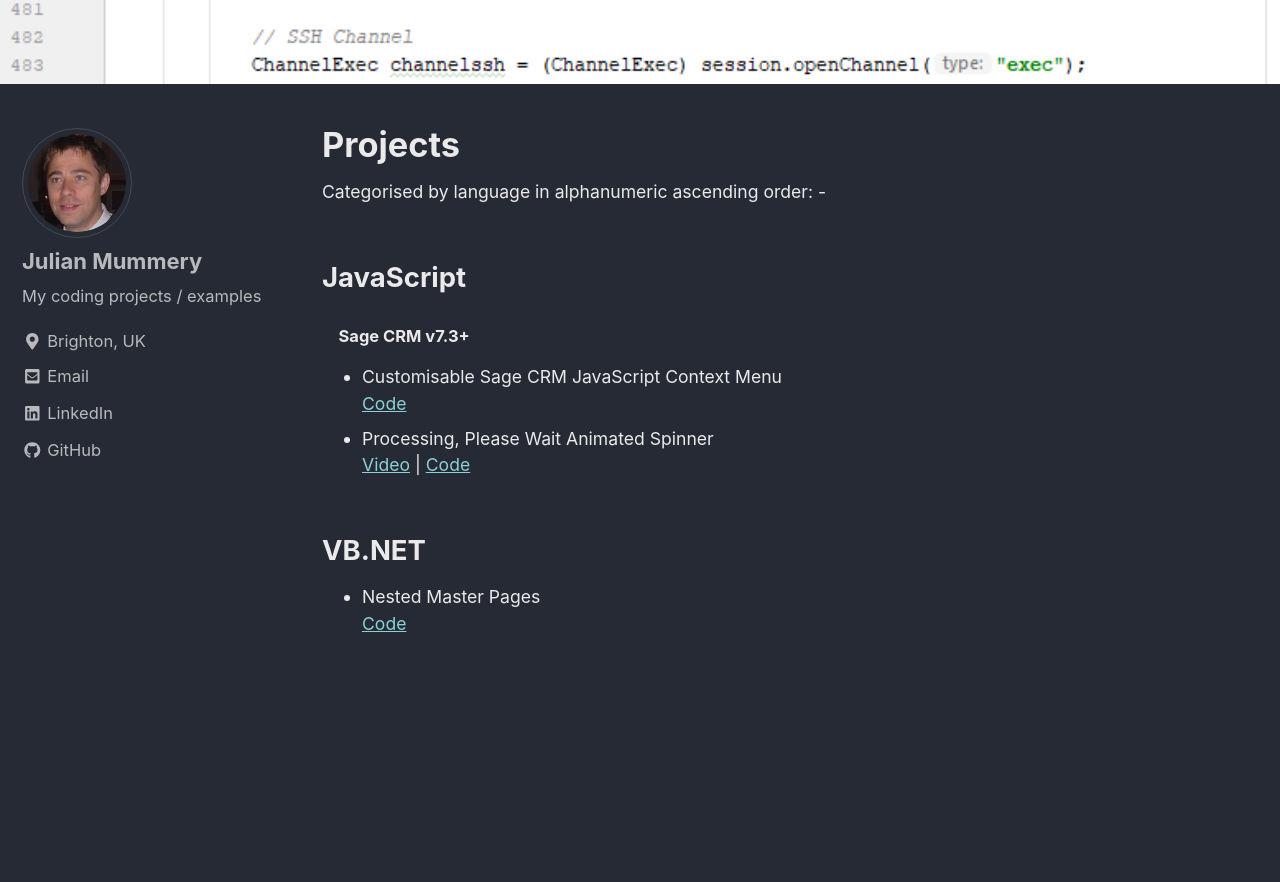
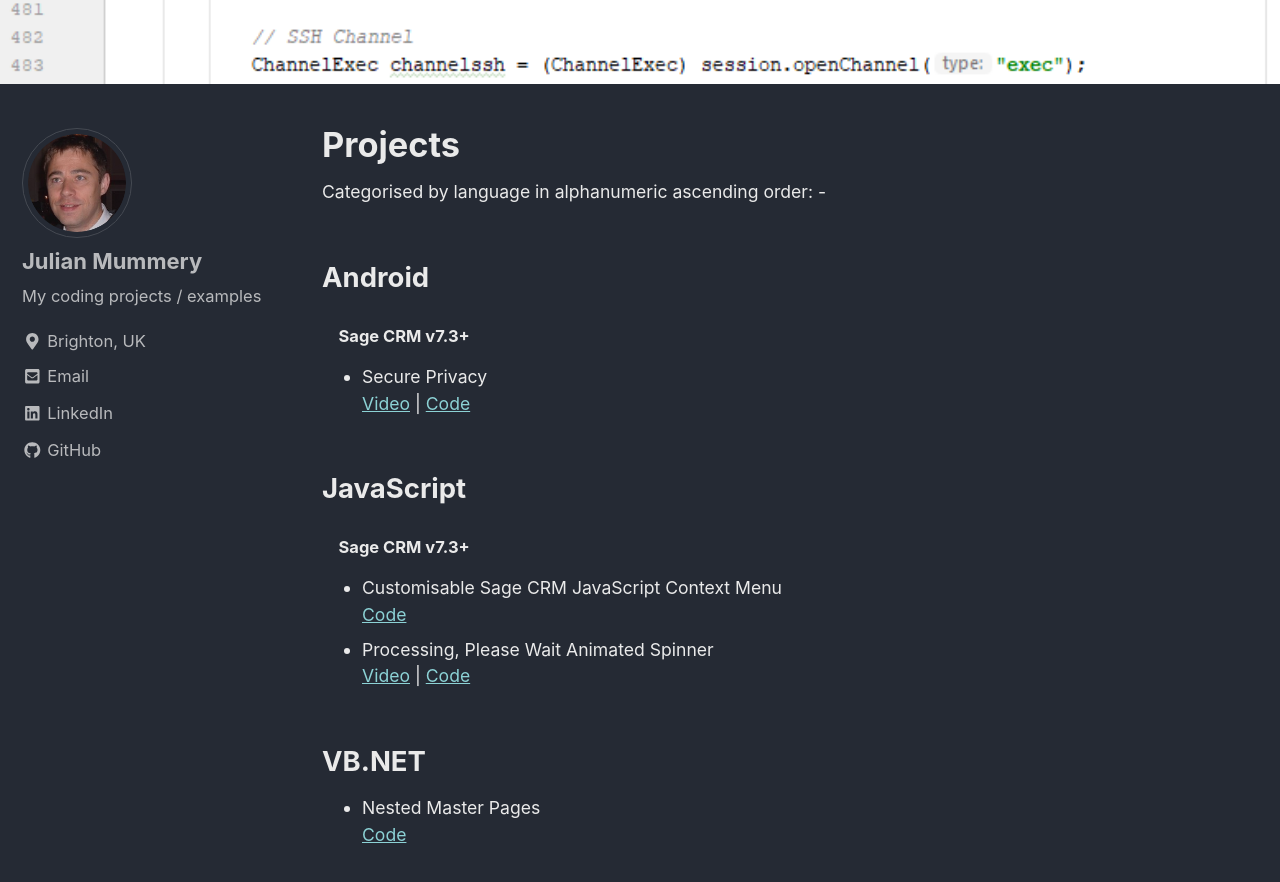
Before and after one commit to julianmummery/julianmummery.github.io, a Jekyll site: the page built from _pages/coding-projects.md, in a window 1280 px wide and 900 px high, scrolled down 304 px. Shown: the top 882 px of the window. Built offline with Jekyll 4.4.1, drawn with Linux system fonts in a browser that asks for light colours; nearby versions of some CDN libraries.

Commit message:
Update coding-projects.md

```diff
--- a/_pages/coding-projects.md
+++ b/_pages/coding-projects.md
@@ -9,15 +9,31 @@
 
 <p style="font-size:0.80em; margin-top:0; margin-bottom: 0;">Categorised by language in alphanumeric ascending order: -</p>
 
+<h2>Android</h2>
+<h5 style="padding-left:1em;">Sage CRM v7.3+</h5>
+<ul style="font-size:0.80em;">
+  <li>Secure Privacy
+  <br>
+  <a href="https://github.com/julianmummery/sagecrm-please-wait-animation/blob/master/secure-privacy.mp4?raw=true" target="_blank">Video</a> |
+  <a href="https://github.com/julianmummery/secure-privacy" target="_blank">Code</a></li>
+</ul>
+
 <h2>JavaScript</h2>
 <h5 style="padding-left:1em;">Sage CRM v7.3+</h5>
 <ul style="font-size:0.80em;">
-  <li>Customisable Sage CRM JavaScript Context Menu <br> <a href="https://github.com/julianmummery/sagecrm-context-menu" target="_blank">Code</a></li>
-  <li>Processing, Please Wait Animated Spinner <br> <a href="https://github.com/julianmummery/sagecrm-please-wait-animation/blob/master/SageCRM-Loading-Anim.mp4?raw=true" target="_blank">Video</a> | <a href="https://github.com/julianmummery/sagecrm-please-wait-animation" target="_blank">Code</a></li>
+  <li>Customisable Sage CRM JavaScript Context Menu
+  <br>
+  <a href="https://github.com/julianmummery/sagecrm-context-menu" target="_blank">Code</a></li>
+  <li>Processing, Please Wait Animated Spinner
+  <br>
+  <a href="https://github.com/julianmummery/sagecrm-please-wait-animation/blob/master/SageCRM-Loading-Anim.mp4?raw=true" target="_blank">Video</a> |
+  <a href="https://github.com/julianmummery/sagecrm-please-wait-animation" target="_blank">Code</a></li>
 </ul>
 
 
 <h2>VB.NET</h2>
 <ul style="font-size:0.80em;">
-  <li>Nested Master Pages <br> <a href="https://github.com/julianmummery/nested-master-pages-example" target="_blank">Code</a></li>
+  <li>Nested Master Pages
+  <br>
+  <a href="https://github.com/julianmummery/nested-master-pages-example" target="_blank">Code</a></li>
 </ul>
```
